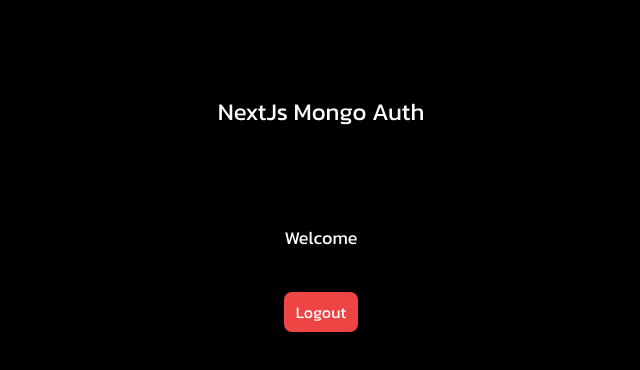
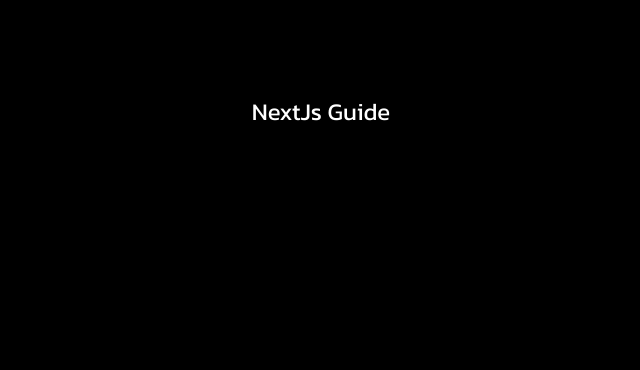
Before and after one commit to nithinK-142/next-mongo-auth, a Next.js app: page / in a window 1280 px wide. Shown: the top 370 px of the page, without its empty margins (319-959 px from the left). Built offline with nearby package versions, Linux system fonts and the light colour scheme.

Commit message:
feat: User Profile

```diff
--- a/app/api/users/login/route.ts
+++ b/app/api/users/login/route.ts
@@ -36,7 +36,10 @@
       { expiresIn: "1d" }
     );
 
-    const response = NextResponse.json({ message: "Login successfull" });
+    const response = NextResponse.json({
+      message: "Login successfull",
+      username: user.username,
+    });
 
     response.cookies.set("token", token, { httpOnly: true });
     return response;
--- a/app/login/page.tsx
+++ b/app/login/page.tsx
@@ -29,6 +29,7 @@
         (response) => {
           if (response.data.error) throw new Error(response.data.error);
 
+          localStorage.setItem("username", response.data.username);
           setData(defaultData);
           return response;
         },
--- a/app/page.tsx
+++ b/app/page.tsx
@@ -1,10 +1,10 @@
-import Logout from "@/components/Logout";
+import Profile from "@/components/Profile";
 
-export default async function Home() {
+export default function Home() {
   return (
     <main className="flex flex-col items-center text-center">
-      <h1 className="text-center text-2xl p-24">NextJs Mongo Auth</h1>
-      <Logout />
+      <h1 className="text-center text-2xl p-24">NextJs Guide</h1>
+      <Profile />
     </main>
   );
 }
--- a/components/Logout.tsx
+++ b/components/Logout.tsx
@@ -1,4 +1,3 @@
-"use client";
 import axios from "axios";
 import { useRouter } from "next/navigation";
 import toast from "react-hot-toast";
@@ -13,6 +12,7 @@
           if (response.data.error) {
             throw new Error(response.data.error);
           }
+          localStorage.clear();
           return response;
         },
         (error) => {
@@ -34,15 +34,12 @@
     }
   };
   return (
-    <section>
-      <h2 className="text-lg">Welcome</h2>
-      <button
-        className="bg-red-500 hover:bg-red-700 text-white font-normal py-2 px-3 rounded-lg mt-10 w-full"
-        onClick={handleLogout}
-      >
-        Logout
-      </button>
-    </section>
+    <button
+      className="px-4 py-1 rounded-lg text-white bg-black/80 dark:bg-white/80 dark:text-black/70"
+      onClick={handleLogout}
+    >
+      Logout
+    </button>
   );
 };
 
--- /dev/null
+++ b/components/Profile.tsx
@@ -0,0 +1,27 @@
+"use client";
+import { useState, useEffect } from "react";
+import Logout from "./Logout";
+
+const Profile = () => {
+  const [username, setUsername] = useState("");
+
+  useEffect(() => {
+    if (typeof window !== "undefined") {
+      const storedUsername = localStorage.getItem("username");
+      setUsername(storedUsername || "");
+    }
+  }, []);
+  return (
+    username && (
+      <div className="flex- flex-col space-y-6">
+        <h3 className="text-green-400/80 text-lg">
+          Signed in as{" "}
+          <span className="text-green-400 text-2xl">{username}</span>
+        </h3>
+        <Logout />
+      </div>
+    )
+  );
+};
+
+export default Profile;
```
